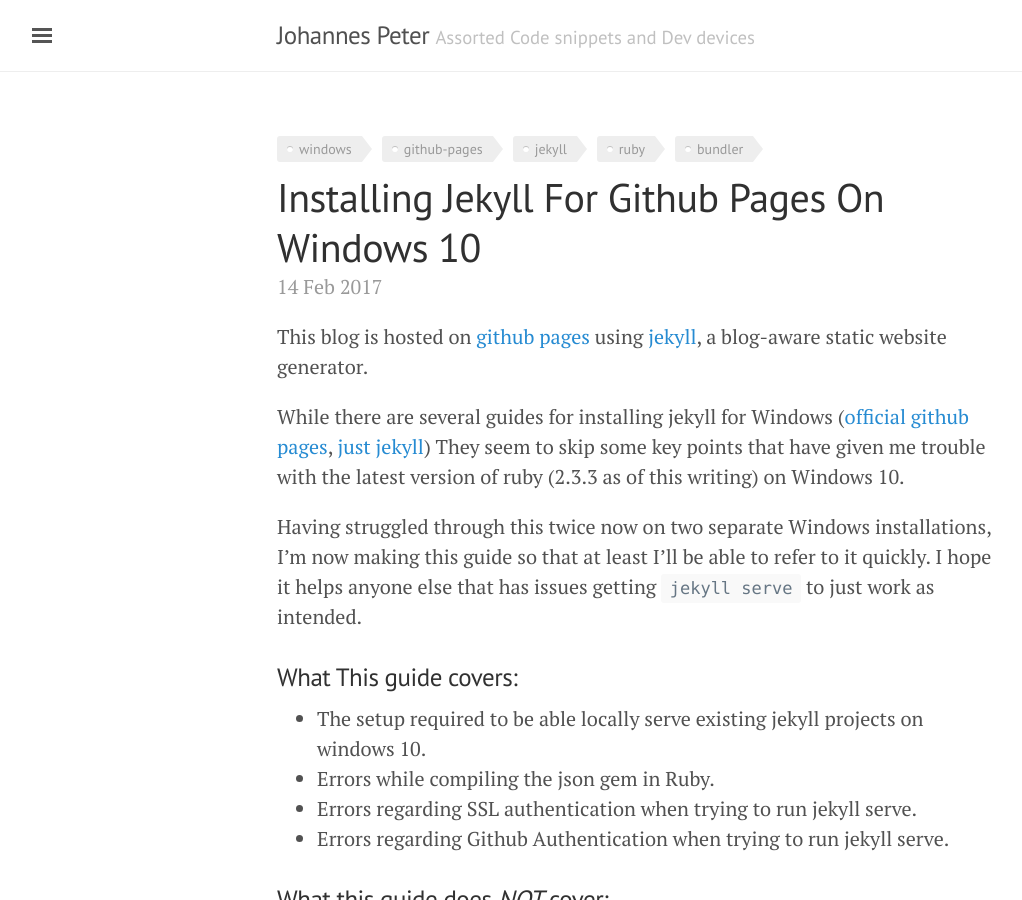
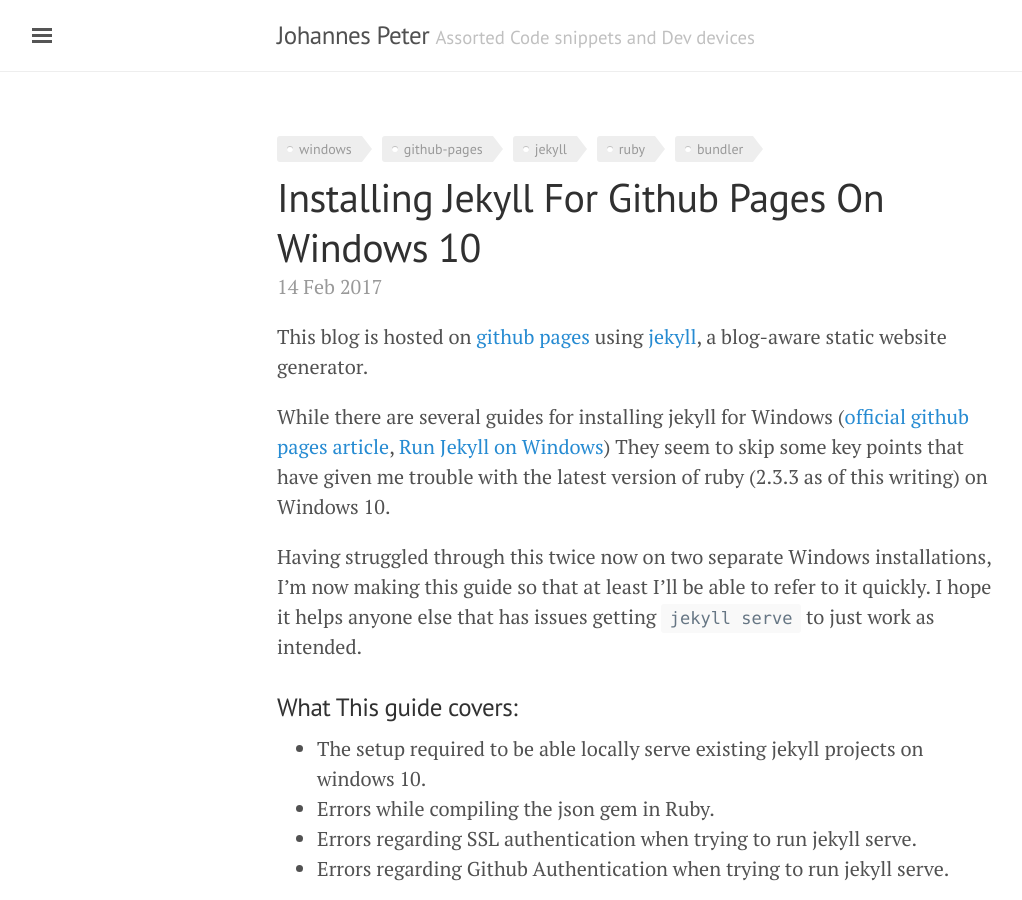
Before and after one commit to JohannesMP/com.johannesmp.blog, a Jekyll site: the page built from _posts/2017-02-14-Installing-Jekyll-For-Github-Pages-On-Windows-10.md, in a window 1280 px wide and 900 px high. Shown: the whole window, without its empty margins (3-1025 px from the left). Built offline with Jekyll 4.4.1, drawn with Linux system fonts in a browser that asks for light colours; nearby versions of some CDN libraries; comment, search, counter and statistics services are not loaded.

Commit message:
Updated 2017-02-14-Installing-Jekyll-For-Github-Pages-On-Windows-10.md

```diff
--- a/_posts/2017-02-14-Installing-Jekyll-For-Github-Pages-On-Windows-10.md
+++ b/_posts/2017-02-14-Installing-Jekyll-For-Github-Pages-On-Windows-10.md
@@ -11,7 +11,7 @@
 ---
 This blog is hosted on [github pages](https://pages.github.com/) using [jekyll](https://jekyllrb.com/), a blog-aware static website generator.
 
-While there are several guides for installing jekyll for Windows ([official github pages](https://help.github.com/articles/setting-up-your-github-pages-site-locally-with-jekyll/), [just jekyll](http://jekyll-windows.juthilo.com)) They seem to skip some key points that have given me trouble with the latest version of ruby (2.3.3 as of this writing) on Windows 10.
+While there are several guides for installing jekyll for Windows ([official github pages article](https://help.github.com/articles/setting-up-your-github-pages-site-locally-with-jekyll/), [Run Jekyll on Windows](http://jekyll-windows.juthilo.com)) They seem to skip some key points that have given me trouble with the latest version of ruby (2.3.3 as of this writing) on Windows 10.
 
 Having struggled through this twice now on two separate Windows installations, I'm now making this guide so that at least I'll be able to refer to it quickly. I hope it helps anyone else that has issues getting `jekyll serve` to just work as intended.
 
```
